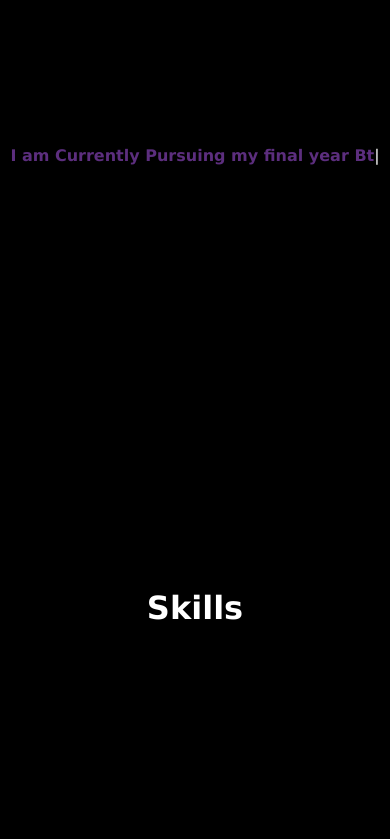
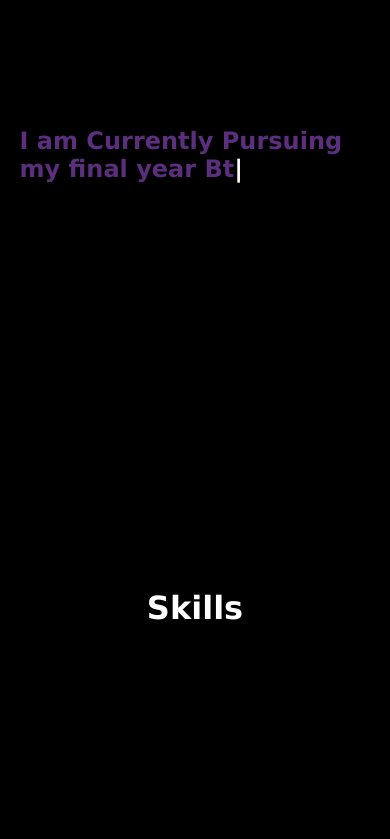
Before and after one commit to 0-jagadeesh-0/Portfolio, a plain HTML site: page index.html in a window 390 px wide. Shown: the part 900-1739 px from the top of the page. Drawn offline with nearby package versions, Linux system fonts and the light colour scheme.

Commit message:
modifications.

```diff
--- a/index.html
+++ b/index.html
@@ -52,7 +52,7 @@
     </section>
     <!-- About Section -->
     <section id="about">
-<span class="about-text"></span>
+<div><h1><span class="about-text"></span></h1></div>
     </section>
     <!-- Skills Section -->
     <section id="skills">
--- a/style.css
+++ b/style.css
@@ -102,11 +102,12 @@ section{
     justify-content: center;
     align-items: center;
 }
+#about div{
+    margin: 0 5%;
+}
 .about-text{
     color:#5C2E7E;
     text-align: center;
-    font-size: 2rem;
-    font-weight: bold;
 }
 
 
@@ -211,9 +212,6 @@ section{
         width: 200px;
         height: 200px;
     }
-    .about-text{
-        font-size: 1rem;
-    }
     .title{
         font-size: 2rem;
     }
```
